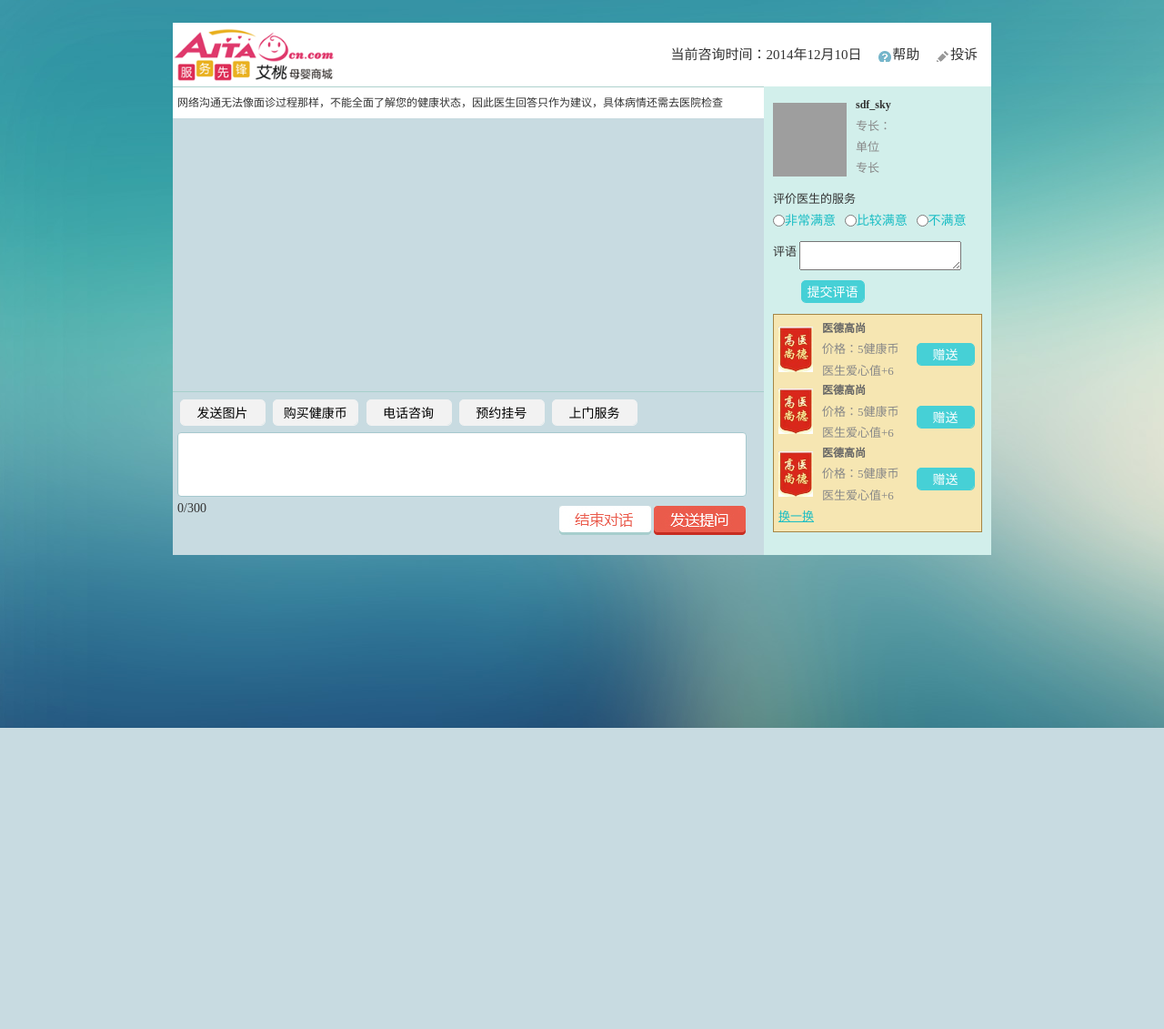
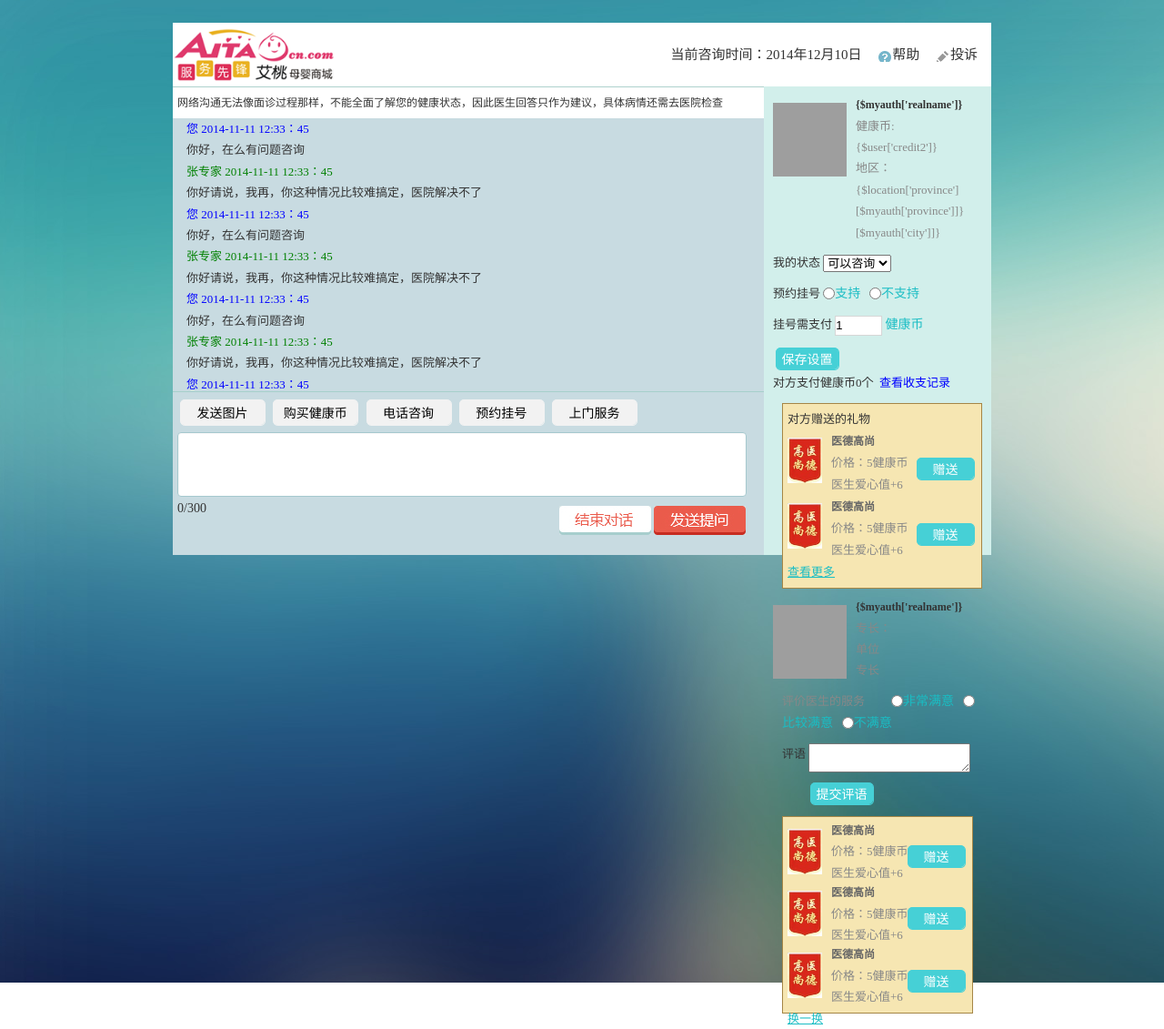
Before and after one commit to sdfsky/aitaoweb, a PHP site: page /tipcounter/view/default/expert_advisory.html in a window 1280 px wide. Shown: the whole page at 91% size. Before the commit the page ends 800 px from the top, so only its background shows below. Run offline with PHP 8.4, Linux system fonts and the light colour scheme; some libraries are stand-ins or nearby versions; grey boxes are pictures that could not be loaded.

Commit message:
功能调整

```diff
--- a/control/expert.php
+++ b/control/expert.php
@@ -26,6 +26,7 @@ class expertcontrol extends base {
 
     function onadvisory(){
         $navtitle = "在线咨询";
+        $myauth = $_ENV['user']->get_auth($this->user['uid']);
         include template("expert_advisory");
     }
 
--- a/css/default/expert.css
+++ b/css/default/expert.css
@@ -27,7 +27,8 @@ a{color:#333;text-decoration:none;}
 .tips{background-color: #fff;border-top: 1px solid #AED1CD;line-height: 24px;padding: 5px;font-size: 12px;}
 .content-right{float: right;background-color: #D2EFEB;width: 250px;height: 515px;}
 .qcontent{height: 480px;background-color: #C8DBE1;}
-#content_item{height: 300px;border-bottom:1px solid #A6CFCB;}
+#content_item{height: 300px;border-bottom:1px solid #A6CFCB;overflow-y: scroll;}
+.content_item ul{margin-left: 15px;list-style:outside none none;}
 .sendbox{margin: 5px;}
 .button1{background: url("expert_advisory_btn.png") no-repeat;border: 0 none;cursor: pointer;font-family: "microsoft yahei";font-size: 14px;height: 34px;padding: 0;width:99px;}
 .button2{background: url("btn_advisory_button.png") no-repeat;border: 0 none;cursor: pointer;font-family: "microsoft yahei";font-size: 14px;height: 30px;padding: 0;width:75px;color:#fff;}
@@ -35,6 +36,8 @@ a{color:#333;text-decoration:none;}
 .button_close{background: url("expert_close_btn.png") no-repeat;border: 0 none;cursor: pointer;font-family: "microsoft yahei";font-size: 14px;height: 32px;padding: 0;width:101px;}
 .button_send{background: url("expert_send_btn.png") no-repeat;border: 0 none;cursor: pointer;font-family: "microsoft yahei";font-size: 14px;height: 32px;padding: 0;width:101px;}
 .editor{margin-top: 5px;}
+.credit_input{border: 1px solid #D6D6D6;height: 20px;line-height: 24px;width: 50px;}
+
 .textarea {
     background: none repeat scroll 0 0 #ffffff;
     border: 1px solid #a5c8ce;
--- a/view/default/expert_advisory.html
+++ b/view/default/expert_advisory.html
@@ -1,6 +1,6 @@
 <!DOCTYPE html>
 <html>
-    <!--{eval global $starttime,$querynum;$mtime = explode(' ', microtime());$runtime=number_format($mtime[1] + $mtime[0] - $starttime,6); $setting=$this->setting;$user=$this->user;$headernavlist=$this->nav;$regular=$this->regular;$toolbars="'".str_replace(",", "','", $setting['editor_toolbars'])."'";}-->
+    <!--{eval global $starttime,$querynum;$mtime = explode(' ', microtime());$runtime=number_format($mtime[1] + $mtime[0] - $starttime,6); $setting=$this->setting;$location=$this->location;$user=$this->user;$headernavlist=$this->nav;$regular=$this->regular;$toolbars="'".str_replace(",", "','", $setting['editor_toolbars'])."'";}-->
     <head>
         <meta http-equiv="Content-Type" content="text/html; charset=UTF-8"/>
         <!--{if isset($seo_title)}-->
@@ -44,7 +44,234 @@
                 <div class="content-left">
                     <div class="tips">网络沟通无法像面诊过程那样，不能全面了解您的健康状态，因此医生回答只作为建议，具体病情还需去医院检查</div>
                     <div class="qcontent">
-                        <div class="content_item" id="content_item"></div>
+                        <div class="content_item" id="content_item">
+                            <ul>
+                                <li class="me">
+                                    <p style="color:blue;">您 2014-11-11 12:33：45</p>
+                                    你好，在么有问题咨询
+                                </li>
+                                <li class="expert">
+                                    <p style="color:green;">张专家 2014-11-11 12:33：45</p>
+                                    你好请说，我再，你这种情况比较难搞定，医院解决不了
+                                </li>
+                                <li class="me">
+                                    <p style="color:blue;">您 2014-11-11 12:33：45</p>
+                                    你好，在么有问题咨询
+                                </li>
+                                <li class="expert">
+                                    <p style="color:green;">张专家 2014-11-11 12:33：45</p>
+                                    你好请说，我再，你这种情况比较难搞定，医院解决不了
+                                </li>
+                                <li class="me">
+                                    <p style="color:blue;">您 2014-11-11 12:33：45</p>
+                                    你好，在么有问题咨询
+                                </li>
+                                <li class="expert">
+                                    <p style="color:green;">张专家 2014-11-11 12:33：45</p>
+                                    你好请说，我再，你这种情况比较难搞定，医院解决不了
+                                </li>
+                                <li class="me">
+                                    <p style="color:blue;">您 2014-11-11 12:33：45</p>
+                                    你好，在么有问题咨询
+                                </li>
+                                <li class="expert">
+                                    <p style="color:green;">张专家 2014-11-11 12:33：45</p>
+                                    你好请说，我再，你这种情况比较难搞定，医院解决不了
+                                </li>
+                                <li class="me">
+                                    <p style="color:blue;">您 2014-11-11 12:33：45</p>
+                                    你好，在么有问题咨询
+                                </li>
+                                <li class="expert">
+                                    <p style="color:green;">张专家 2014-11-11 12:33：45</p>
+                                    你好请说，我再，你这种情况比较难搞定，医院解决不了
+                                </li>
+                                <li class="me">
+                                    <p style="color:blue;">您 2014-11-11 12:33：45</p>
+                                    你好，在么有问题咨询
+                                </li>
+                                <li class="expert">
+                                    <p style="color:green;">张专家 2014-11-11 12:33：45</p>
+                                    你好请说，我再，你这种情况比较难搞定，医院解决不了
+                                </li>
+                                <li class="me">
+                                    <p style="color:blue;">您 2014-11-11 12:33：45</p>
+                                    你好，在么有问题咨询
+                                </li>
+                                <li class="expert">
+                                    <p style="color:green;">张专家 2014-11-11 12:33：45</p>
+                                    你好请说，我再，你这种情况比较难搞定，医院解决不了
+                                </li>
+                                <li class="me">
+                                    <p style="color:blue;">您 2014-11-11 12:33：45</p>
+                                    你好，在么有问题咨询
+                                </li>
+                                <li class="expert">
+                                    <p style="color:green;">张专家 2014-11-11 12:33：45</p>
+                                    你好请说，我再，你这种情况比较难搞定，医院解决不了
+                                </li>
+                                <li class="me">
+                                    <p style="color:blue;">您 2014-11-11 12:33：45</p>
+                                    你好，在么有问题咨询
+                                </li>
+                                <li class="expert">
+                                    <p style="color:green;">张专家 2014-11-11 12:33：45</p>
+                                    你好请说，我再，你这种情况比较难搞定，医院解决不了
+                                </li>
+                                <li class="me">
+                                    <p style="color:blue;">您 2014-11-11 12:33：45</p>
+                                    你好，在么有问题咨询
+                                </li>
+                                <li class="expert">
+                                    <p style="color:green;">张专家 2014-11-11 12:33：45</p>
+                                    你好请说，我再，你这种情况比较难搞定，医院解决不了
+                                </li>
+                                <li class="me">
+                                    <p style="color:blue;">您 2014-11-11 12:33：45</p>
+                                    你好，在么有问题咨询
+                                </li>
+                                <li class="expert">
+                                    <p style="color:green;">张专家 2014-11-11 12:33：45</p>
+                                    你好请说，我再，你这种情况比较难搞定，医院解决不了
+                                </li>
+                                <li class="me">
+                                    <p style="color:blue;">您 2014-11-11 12:33：45</p>
+                                    你好，在么有问题咨询
+                                </li>
+                                <li class="expert">
+                                    <p style="color:green;">张专家 2014-11-11 12:33：45</p>
+                                    你好请说，我再，你这种情况比较难搞定，医院解决不了
+                                </li>
+                                <li class="me">
+                                    <p style="color:blue;">您 2014-11-11 12:33：45</p>
+                                    你好，在么有问题咨询
+                                </li>
+                                <li class="expert">
+                                    <p style="color:green;">张专家 2014-11-11 12:33：45</p>
+                                    你好请说，我再，你这种情况比较难搞定，医院解决不了
+                                </li>
+                                <li class="me">
+                                    <p style="color:blue;">您 2014-11-11 12:33：45</p>
+                                    你好，在么有问题咨询
+                                </li>
+                                <li class="expert">
+                                    <p style="color:green;">张专家 2014-11-11 12:33：45</p>
+                                    你好请说，我再，你这种情况比较难搞定，医院解决不了
+                                </li>
+                                <li class="me">
+                                    <p style="color:blue;">您 2014-11-11 12:33：45</p>
+                                    你好，在么有问题咨询
+                                </li>
+                                <li class="expert">
+                                    <p style="color:green;">张专家 2014-11-11 12:33：45</p>
+                                    你好请说，我再，你这种情况比较难搞定，医院解决不了
+                                </li>
+                                <li class="me">
+                                    <p style="color:blue;">您 2014-11-11 12:33：45</p>
+                                    你好，在么有问题咨询
+                                </li>
+                                <li class="expert">
+                                    <p style="color:green;">张专家 2014-11-11 12:33：45</p>
+                                    你好请说，我再，你这种情况比较难搞定，医院解决不了
+                                </li>
+                                <li class="me">
+                                    <p style="color:blue;">您 2014-11-11 12:33：45</p>
+                                    你好，在么有问题咨询
+                                </li>
+                                <li class="expert">
+                                    <p style="color:green;">张专家 2014-11-11 12:33：45</p>
+                                    你好请说，我再，你这种情况比较难搞定，医院解决不了
+                                </li>
+                                <li class="me">
+                                    <p style="color:blue;">您 2014-11-11 12:33：45</p>
+                                    你好，在么有问题咨询
+                                </li>
+                                <li class="expert">
+                                    <p style="color:green;">张专家 2014-11-11 12:33：45</p>
+                                    你好请说，我再，你这种情况比较难搞定，医院解决不了
+                                </li>
+                                <li class="me">
+                                    <p style="color:blue;">您 2014-11-11 12:33：45</p>
+                                    你好，在么有问题咨询
+                                </li>
+                                <li class="expert">
+                                    <p style="color:green;">张专家 2014-11-11 12:33：45</p>
+                                    你好请说，我再，你这种情况比较难搞定，医院解决不了
+                                </li>
+                                <li class="me">
+                                    <p style="color:blue;">您 2014-11-11 12:33：45</p>
+                                    你好，在么有问题咨询
+                                </li>
+                                <li class="expert">
+                                    <p style="color:green;">张专家 2014-11-11 12:33：45</p>
+                                    你好请说，我再，你这种情况比较难搞定，医院解决不了
+                                </li>
+                                <li class="me">
+                                    <p style="color:blue;">您 2014-11-11 12:33：45</p>
+                                    你好，在么有问题咨询
+                                </li>
+                                <li class="expert">
+                                    <p style="color:green;">张专家 2014-11-11 12:33：45</p>
+                                    你好请说，我再，你这种情况比较难搞定，医院解决不了
+                                </li>
+                                <li class="me">
+                                    <p style="color:blue;">您 2014-11-11 12:33：45</p>
+                                    你好，在么有问题咨询
+                                </li>
+                                <li class="expert">
+                                    <p style="color:green;">张专家 2014-11-11 12:33：45</p>
+                                    你好请说，我再，你这种情况比较难搞定，医院解决不了
+                                </li>
+                                <li class="me">
+                                    <p style="color:blue;">您 2014-11-11 12:33：45</p>
+                                    你好，在么有问题咨询
+                                </li>
+                                <li class="expert">
+                                    <p style="color:green;">张专家 2014-11-11 12:33：45</p>
+                                    你好请说，我再，你这种情况比较难搞定，医院解决不了
+                                </li>
+                                <li class="me">
+                                    <p style="color:blue;">您 2014-11-11 12:33：45</p>
+                                    你好，在么有问题咨询
+                                </li>
+                                <li class="expert">
+                                    <p style="color:green;">张专家 2014-11-11 12:33：45</p>
+                                    你好请说，我再，你这种情况比较难搞定，医院解决不了
+                                </li>
+                                <li class="me">
+                                    <p style="color:blue;">您 2014-11-11 12:33：45</p>
+                                    你好，在么有问题咨询
+                                </li>
+                                <li class="expert">
+                                    <p style="color:green;">张专家 2014-11-11 12:33：45</p>
+                                    你好请说，我再，你这种情况比较难搞定，医院解决不了
+                                </li>
+                                <li class="me">
+                                    <p style="color:blue;">您 2014-11-11 12:33：45</p>
+                                    你好，在么有问题咨询
+                                </li>
+                                <li class="expert">
+                                    <p style="color:green;">张专家 2014-11-11 12:33：45</p>
+                                    你好请说，我再，你这种情况比较难搞定，医院解决不了
+                                </li>
+                                <li class="me">
+                                    <p style="color:blue;">您 2014-11-11 12:33：45</p>
+                                    你好，在么有问题咨询
+                                </li>
+                                <li class="expert">
+                                    <p style="color:green;">张专家 2014-11-11 12:33：45</p>
+                                    你好请说，我再，你这种情况比较难搞定，医院解决不了
+                                </li>
+                                <li class="me">
+                                    <p style="color:blue;">您 2014-11-11 12:33：45</p>
+                                    你好，在么有问题咨询
+                                </li>
+                                <li class="expert">
+                                    <p style="color:green;">张专家 2014-11-11 12:33：45</p>
+                                    你好请说，我再，你这种情况比较难搞定，医院解决不了
+                                </li>
+                            </ul>
+                        </div>
                         <div class="sendbox">
                             <div class="tooltip">
                                 <input type="button" name="upload" class="button1" value="发送图片"/>
@@ -65,14 +292,74 @@
                     </div>
                 </div>
                 <div class="content-right">
+                    <!--{if  $user['expert']}-->
                     <div class="userinfo clearfix">
-                        <a class="pic" href="http://help.tipask.com/user/default.html" target="_blank"><img width="81" height="81" src="http://help.tipask.com/data/avatar/000/00/00/small_000000026.jpg"></a>
-                        <h3><a href="http://help.tipask.com/user/default.html" target="_blank">sdf_sky</a></h3>
+                        <a class="pic" href="{url user/space/$user['uid']}" target="_blank"><img width="81" height="81" src="{$user['avatar']}"></a>
+                        <h3>
+                            <a href="{url user/space/$user['uid']}" target="_blank">{$myauth['realname']}</a>
+                        </h3>
+                        <p>健康币:{$user['credit2']}</p>
+                        <p>地区：{$location['province'][$myauth['province']]}&nbsp;{$location['city'][$myauth['city']]}</p>
+                        <div class="clr"></div>
+                    </div>
+                    <div class="evaluate">
+                        <form name="evaluate" action="#" method="POST">
+                            <div class="input_group">
+                                <span class="text">我的状态</span>
+                                <select name="online" id="online">
+                                    <option value="1">可以咨询</option>
+                                    <option value="0">暂时离开</option>
+                                </select>
+                            </div>
+                            <div class="input_group">
+                                <span class="text">预约挂号</span>
+                                <input type="radio" value="1" id="verygood" class="radio"/><label for="verygood">支持</label>&nbsp;&nbsp;
+                                <input type="radio" value="0" id="good" class="radio"/><label for="verygood">不支持</label>&nbsp;&nbsp;
+                            </div>
+                            <div class="input_group">
+                                <span class="text">挂号需支付</span>
+                                <input type="text" value="1" id="verygood" class="credit_input"/>&nbsp;<label for="verygood">健康币</label>&nbsp;&nbsp;
+                            </div>
+
+                            <div class="input_group">
+                                <input type="submit" name="submit" value="保存设置" class="button2"/>
+                            </div>
+                            <div class="clr"></div>
+                        </form>
+                        <p>对方支付健康币0个&nbsp;&nbsp;<a href="#" style="color:blue;">查看收支记录</a></p>
+                        <div class="modbox">
+                            <p>对方赠送的礼物</p>
+                            <div class="giftinfo clearfix">
+                                <a class="pic" href="http://help.tipask.com/user/default.html" target="_blank"><img width="38" height="50" src="{SITE_URL}css/default/expert_default_gift.png"></a>
+                                <h3>医德高尚</h3>
+                                <p>价格：5健康币</p>
+                                <p>医生爱心值+6</p>
+                                <div class="handsel"><input type="button" value="赠送" class="button3"/></div>
+
+                                <div class="clr"></div>
+                            </div>
+                            <div class="giftinfo clearfix">
+                                <a class="pic" href="http://help.tipask.com/user/default.html" target="_blank"><img width="38" height="50" src="{SITE_URL}css/default/expert_default_gift.png"></a>
+                                <h3>医德高尚</h3>
+                                <p>价格：5健康币</p>
+                                <p>医生爱心值+6</p>
+                                <div class="handsel"><input type="button" value="赠送" class="button3"/></div>
+                                <div class="clr"></div>
+                            </div>
+                            <p class="refresh"><a href="#">查看更多</a></p>
+
+                        </div>
+                    </div>
+                    <!--{else}-->
+                    <div class="userinfo clearfix">
+                        <a class="pic" href="{url user/space/$user['uid']}" target="_blank"><img width="81" height="81" src="{$user['avatar']}"></a>
+                        <h3>
+                            <a href="{url user/space/$user['uid']}" target="_blank">{$myauth['realname']}</a>
+                        </h3>
                         <p>专长：</p>
                         <p>单位</p>
                         <p>专长</p>
                         <div class="clr"></div>
-                    </div>
                         <div class="evaluate">
                             <form name="evaluate" action="#" method="POST">
                                 <div class="input_group">
@@ -91,12 +378,6 @@
                                 <div class="clr"></div>
                             </form>
                         </div>
-                    <!--                    <div class="modbox">
-                                            <p>我要支付健康币给专家</p>
-                                            <p>健康币余额：18.00</p>
-                                            <p>支付&nbsp;<select><option>1</option></select>健康币</p>
-                                            <p><input type="submit" name="submit" value="确认支付" class="button2"/></p>
-                                        </div>-->
                         <div class="modbox">
                             <div class="giftinfo clearfix">
                                 <a class="pic" href="http://help.tipask.com/user/default.html" target="_blank"><img width="38" height="50" src="{SITE_URL}css/default/expert_default_gift.png"></a>
@@ -127,6 +408,16 @@
 
                         </div>
                     </div>
+                    <!--{/if}-->
+
+                    <!--                    <div class="modbox">
+                                            <p>我要支付健康币给专家</p>
+                                            <p>健康币余额：18.00</p>
+                                            <p>支付&nbsp;<select><option>1</option></select>健康币</p>
+                                            <p><input type="submit" name="submit" value="确认支付" class="button2"/></p>
+                                        </div>-->
+
+                </div>
             </div>
         </div>
     </body>
```
Lines whose indentation alone changed are shown as unchanged.
